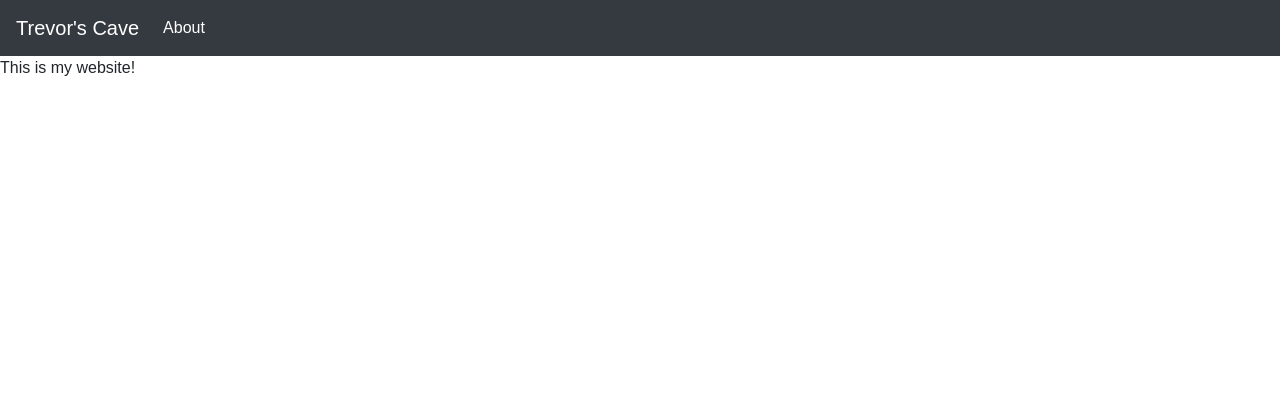
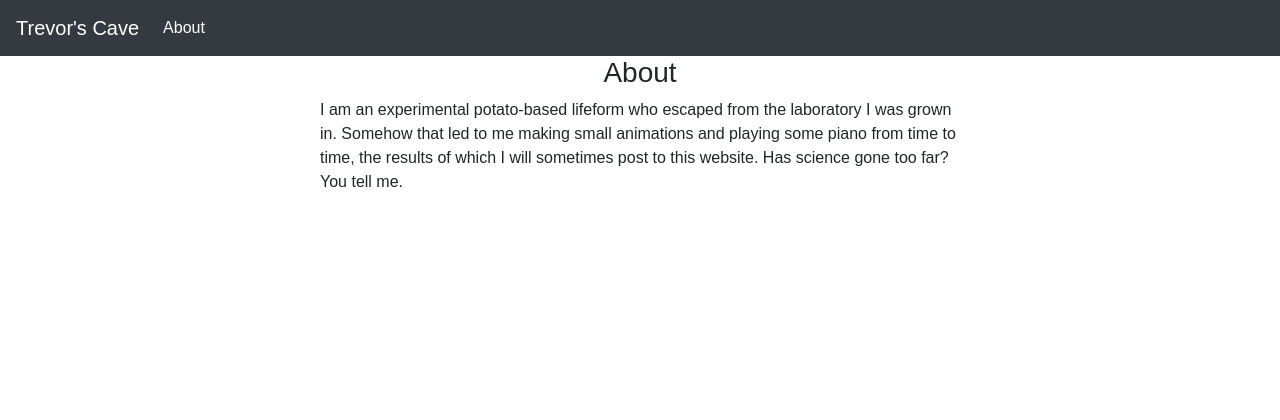
Before and after one commit to swopet/trevors-cave, a PHP site: page /about.php in a window 1280 px wide. Shown: the top 420 px of the page. Run offline with PHP 8.4, Linux system fonts and the light colour scheme; some libraries are stand-ins or nearby versions.

Commit message:
update about page

```diff
--- a/html/about.php
+++ b/html/about.php
@@ -3,7 +3,10 @@ $page_name = "About";
 include_once($_SERVER['DOCUMENT_ROOT']."/../include/header.php");
 ?>
 
-<p>This is my website!</p>
+<div class="postcontainer">
+<h3 class="text-center">About</h3>
+<p>I am an experimental potato-based lifeform who escaped from the laboratory I was grown in. Somehow that led to me making small animations and playing some piano from time to time, the results of which I will sometimes post to this website. Has science gone too far? You tell me.</p>
+</div>
 
 <?php
 include_once($_SERVER['DOCUMENT_ROOT']."/../include/footer.php");
```
